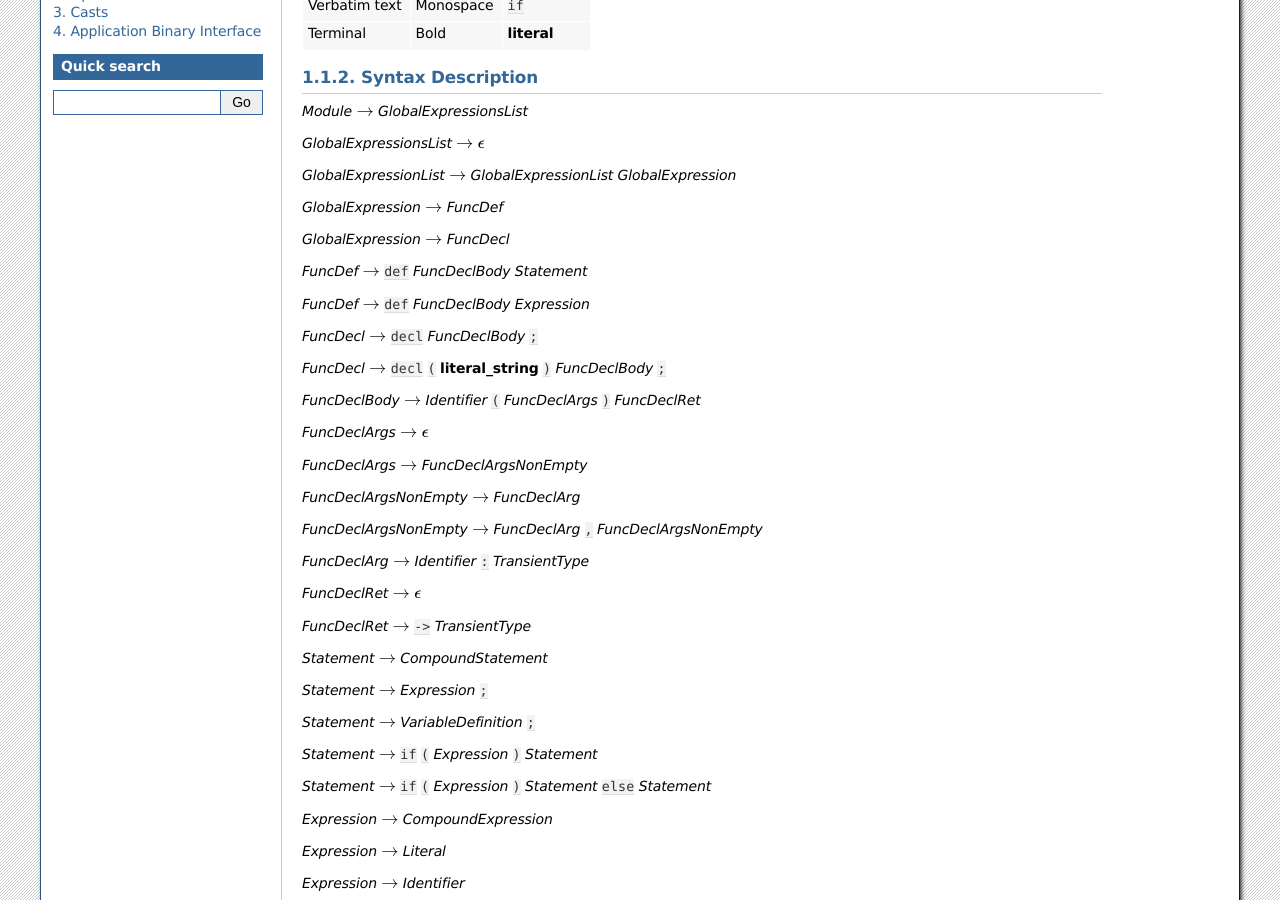
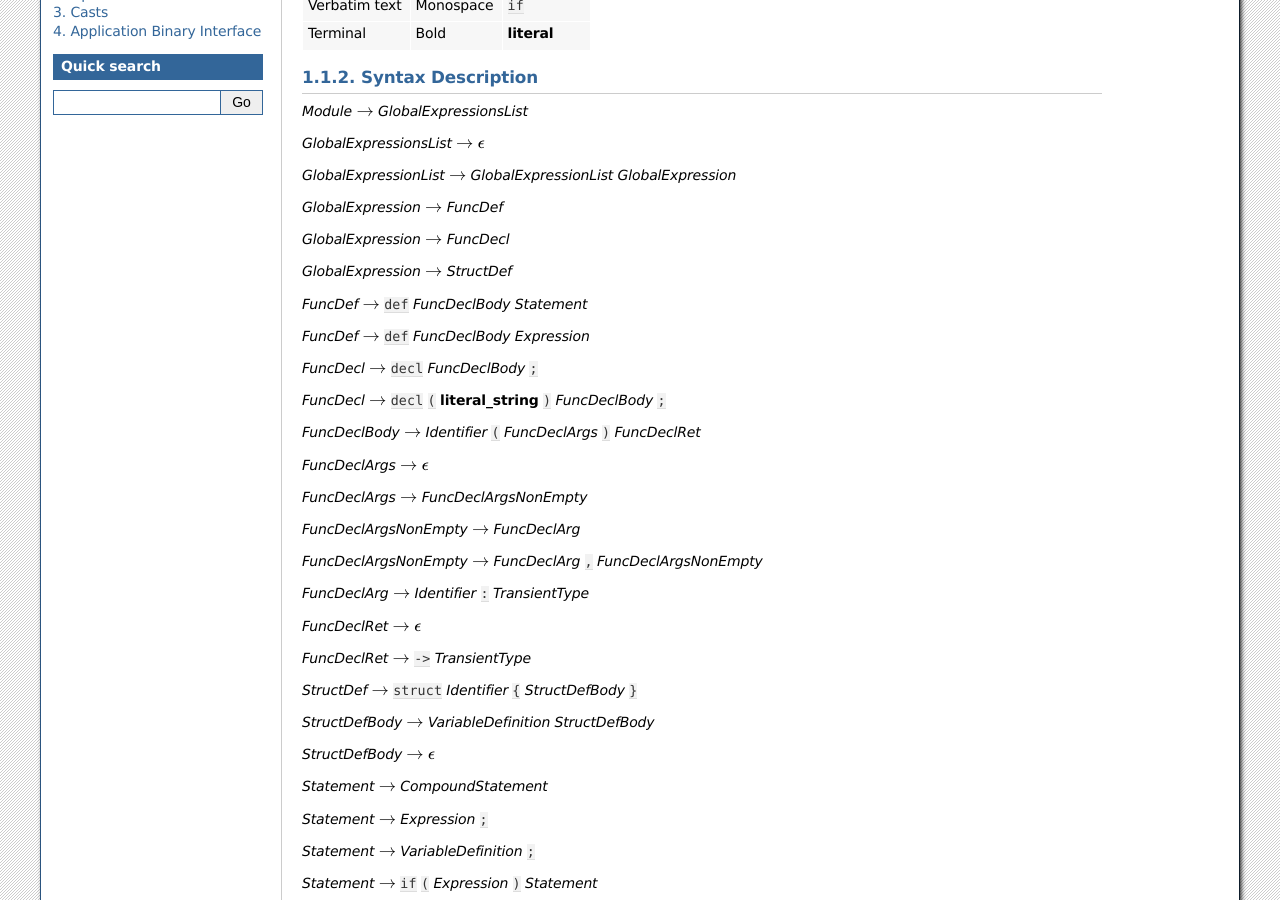
Before and after one commit to Practical/specs, a Sphinx documentation site: the page built from source/syntax.rst, in a window 1280 px wide and 900 px high, scrolled down 279 px. Built offline with Sphinx 7.4.7, drawn with Linux system fonts in a browser that asks for light colours.

Commit message:
Add struct parsing syntax

```diff
--- a/source/syntax.rst
+++ b/source/syntax.rst
@@ -33,6 +33,8 @@ Syntax Description
 
 *GlobalExpression* :math:`\rightarrow` *FuncDecl*
 
+*GlobalExpression* :math:`\rightarrow` *StructDef*
+
 *FuncDef* :math:`\rightarrow` ``def`` *FuncDeclBody* *Statement*
 
 *FuncDef* :math:`\rightarrow` ``def`` *FuncDeclBody* *Expression*
@@ -56,6 +58,12 @@ Syntax Description
 *FuncDeclRet* :math:`\rightarrow` :math:`\epsilon`
 
 *FuncDeclRet* :math:`\rightarrow` ``->`` *TransientType*
+
+*StructDef* :math:`\rightarrow` ``struct`` *Identifier* ``{`` *StructDefBody* ``}``
+
+*StructDefBody* :math:`\rightarrow` *VariableDefinition* *StructDefBody*
+
+*StructDefBody* :math:`\rightarrow` :math:`\epsilon`
 
 *Statement* :math:`\rightarrow` *CompoundStatement*
 
```
